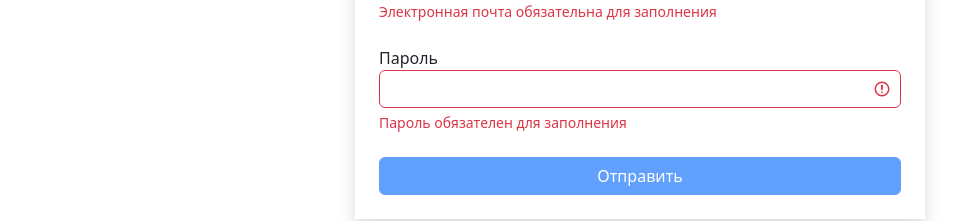
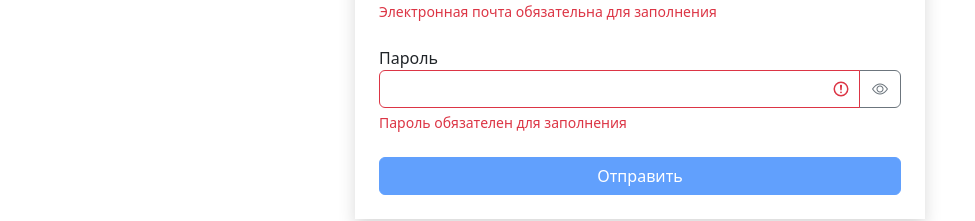
Before and after one commit to Andy-Naz/fast-company, a React (Create React App) app: page /login in a window 1280 px wide. Shown: the part 235-456 px from the top of the page, without its empty margins (0-975 px from the left). Built offline with nearby package versions, Linux system fonts and the light colour scheme.

Commit message:
add: show & hide password

```diff
--- a/src/app/components/textField.jsx
+++ b/src/app/components/textField.jsx
@@ -1,15 +1,33 @@
-import React from "react"
+import React, { useState } from "react"
 import PropTypes from "prop-types"
 
 const TextField = ({ label, type, name, value, onChange, error }) => {
+    const [showPassword, setShowPassword] = useState(false)
     const getInputClasses = () => {
         return "form-control" + (error ? " is-invalid" : "")
+    }
+    const toggleShowPassword = () => {
+        setShowPassword((prevState) => !prevState)
     }
     return (
         <div className="mb-4">
             <label htmlFor={name}>{label}</label>
-            <input type={type} id={name} name={name} value={value} onChange={onChange} className={getInputClasses()} />
-            {error && <div className="invalid-feedback">{error}</div>}
+            <div className="input-group has-validation">
+                <input
+                    type={showPassword ? "text" : type}
+                    id={name}
+                    name={name}
+                    value={value}
+                    onChange={onChange}
+                    className={getInputClasses()}
+                />
+                {type === "password" && (
+                    <button className="btn btn-outline-secondary" type="button" onClick={toggleShowPassword}>
+                        <i className={"bi bi-eye" + (showPassword ? "-slash" : "")}></i>
+                    </button>
+                )}
+                {error && <div className="invalid-feedback">{error}</div>}
+            </div>
         </div>
     )
 }
```
